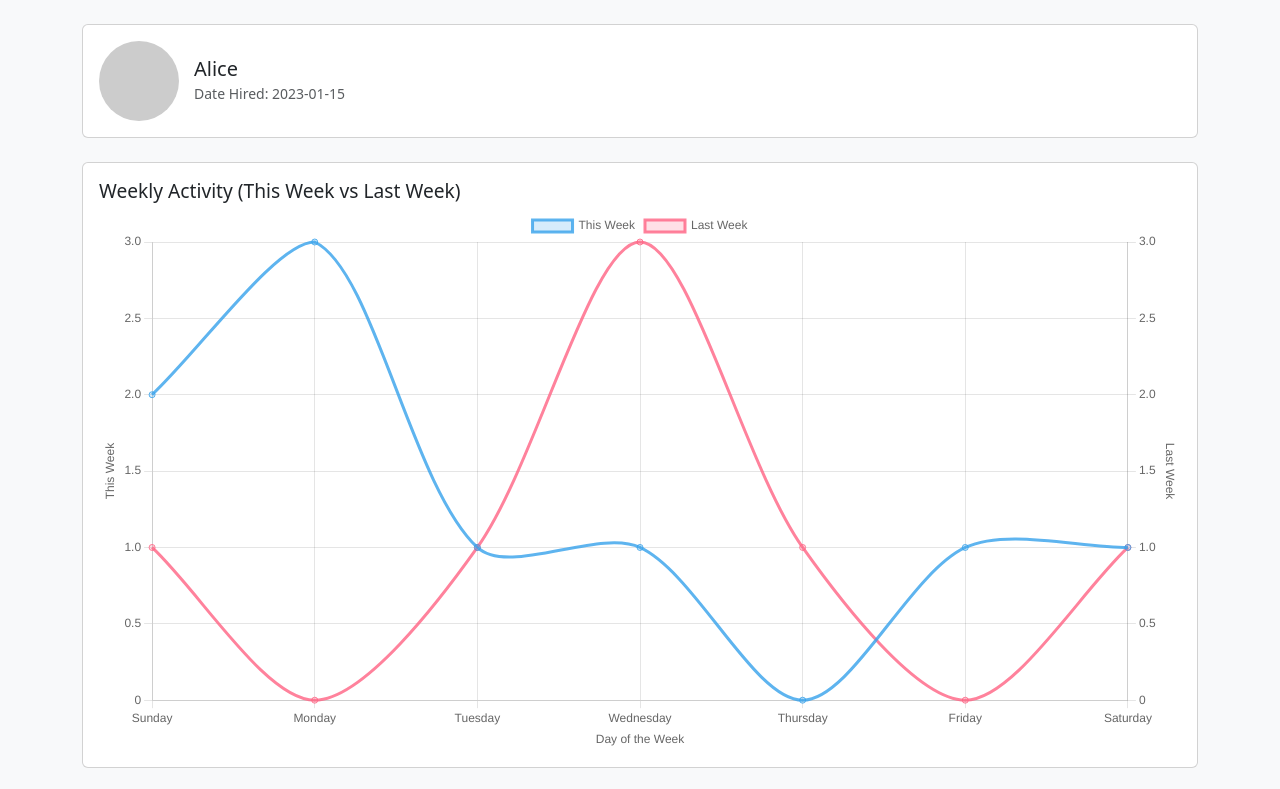
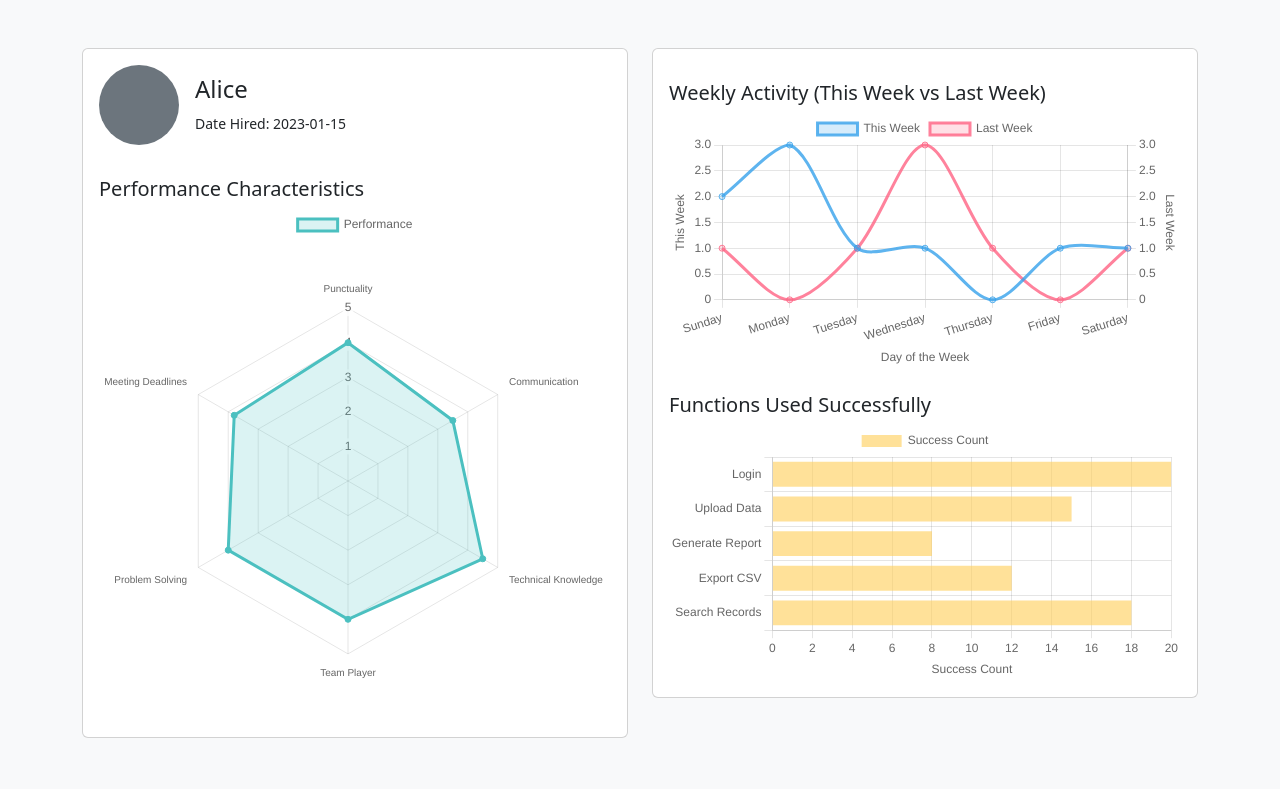
Before and after one commit to cliffamadeus/dash, a plain HTML site: page index.html in a window 1280 px wide. Shown: the top 789 px of the page. Drawn offline with nearby package versions, Linux system fonts and the light colour scheme.

Commit message:
Dashboard chuchu

```diff
--- a/index.html
+++ b/index.html
@@ -2,13 +2,11 @@
 <html lang="en">
 <head>
   <meta charset="UTF-8">
-  <title>Descriptive Statistics Dashboard</title>
+  <title>Player Profile Dashboard</title>
   <meta name="viewport" content="width=device-width, initial-scale=1">
 
-  <!-- Bootstrap 5 -->
+  <!-- Bootstrap -->
   <link href="https://cdn.jsdelivr.net/npm/bootstrap@5.3.3/dist/css/bootstrap.min.css" rel="stylesheet">
-
-  <!-- Chart.js -->
   <script src="https://cdn.jsdelivr.net/npm/chart.js"></script>
 
   <style>
@@ -16,45 +14,49 @@
       width: 80px;
       height: 80px;
       border-radius: 50%;
-      background-color: #ccc;
-      display: inline-block;
-      margin-right: 15px;
+      background-color: #6c757d;
+      margin-right: 1rem;
     }
-    .card-title {
-      font-size: 1.2rem;
+    .profile-card {
+      display: flex;
+      align-items: center;
+    }
+    .card h5 {
+      margin-top: 1rem;
     }
   </style>
 </head>
 <body class="bg-light">
-  <div class="container py-4">
+  <div class="container my-5">
+    <div class="row g-4">
 
-    <!-- Profile Header -->
-    <div class="card mb-4 p-3 d-flex flex-row align-items-center">
+      <!-- Left Column: Profile + Radar -->
+      <div class="col-md-6">
+        <div class="card mb-4 p-3">
+          <div class="profile-card mb-3">
             <div class="avatar"></div>
             <div>
-        <h5 class="mb-0">Alice</h5>
-        <small class="text-muted">Date Hired: 2023-01-15</small>
+              <h4 id="userName">Username</h4>
+              <small id="userDate">Date Hired: </small>
+            </div>
+          </div>
+          <h5>Performance Characteristics</h5>
+          <canvas id="radarChart"></canvas>
         </div>
       </div>
 
-    <!-- Weekly Activity Chart -->
+      <!-- Right Column: Weekly Activity + Function Usage -->
+      <div class="col-md-6">
         <div class="card mb-4 p-3">
-      <h5 class="card-title">Weekly Activity (This Week vs Last Week)</h5>
+          <h5>Weekly Activity (This Week vs Last Week)</h5>
           <canvas id="weeklyActivityChart"></canvas>
+
+          <h5 class="mt-4">Functions Used Successfully</h5>
+          <canvas id="functionUsageChart"></canvas>
+        </div>
       </div>
 
-    <!-- Function Usage Chart -->
-    <div class="card mb-4 p-3">
-      <h5 class="card-title">Functions/Modules Successfully Used</h5>
-      <canvas id="functionUsageChart"></canvas>
     </div>
-
-    <!-- Radar Chart -->
-    <div class="card mb-4 p-3">
-      <h5 class="card-title">User Characteristics</h5>
-      <canvas id="radarChart"></canvas>
-    </div>
-
   </div>
 
   <script>
@@ -63,11 +65,11 @@
       const data = await response.json();
 
       const selectedUserId = "U001";
-      const user = data.users.find((u) => u.id === selectedUserId);
+      const user = data.users.find(u => u.id === selectedUserId);
 
-      // Update profile header (if using dynamic DOM update)
-      document.querySelector(".card h5").textContent = user.name;
-      document.querySelector(".card small").textContent = `Date Hired: ${user.dateHired}`;
+      // Profile info
+      document.getElementById("userName").textContent = user.name;
+      document.getElementById("userDate").textContent = `Date Hired: ${user.dateHired}`;
 
       const daysOfWeek = ["Sunday", "Monday", "Tuesday", "Wednesday", "Thursday", "Friday", "Saturday"];
 
@@ -80,7 +82,7 @@
       const countsLastWeek = getDailyCounts("last");
       const countsThisWeek = getDailyCounts("this");
 
-      // === Chart 1: Weekly Activity
+      // Weekly Activity Chart
       new Chart(document.getElementById('weeklyActivityChart'), {
         type: 'line',
         data: {
@@ -125,7 +127,7 @@
         }
       });
 
-      // === Chart 2: Function Usage
+      // Function Usage
       const functionData = data.functionUsage.filter(f => f.userId === selectedUserId);
       const functionLabels = functionData.map(f => f.function);
       const functionCounts = functionData.map(f => f.successCount);
@@ -135,7 +137,7 @@
         data: {
           labels: functionLabels,
           datasets: [{
-            label: 'Successful Uses',
+            label: 'Success Count',
             data: functionCounts,
             backgroundColor: 'rgba(255, 205, 86, 0.6)'
           }]
@@ -146,13 +148,16 @@
           scales: {
             x: {
               beginAtZero: true,
-              title: { display: true, text: 'Success Count' }
+              title: {
+                display: true,
+                text: 'Success Count'
+              }
             }
           }
         }
       });
 
-      // === Chart 3: Radar Chart for Characteristics
+      // Radar Chart
       const radarLabels = Object.keys(user.characteristics);
       const radarScores = Object.values(user.characteristics);
 
@@ -161,11 +166,11 @@
         data: {
           labels: radarLabels,
           datasets: [{
-            label: "Performance",
+            label: 'Performance',
             data: radarScores,
-            backgroundColor: "rgba(75, 192, 192, 0.2)",
-            borderColor: "rgba(75, 192, 192, 1)",
-            pointBackgroundColor: "rgba(75, 192, 192, 1)"
+            backgroundColor: 'rgba(75, 192, 192, 0.2)',
+            borderColor: 'rgba(75, 192, 192, 1)',
+            pointBackgroundColor: 'rgba(75, 192, 192, 1)'
           }]
         },
         options: {
@@ -184,6 +189,5 @@
 
     loadDataAndRenderCharts();
   </script>
-
 </body>
 </html>
```
Lines whose indentation alone changed are shown as unchanged.
